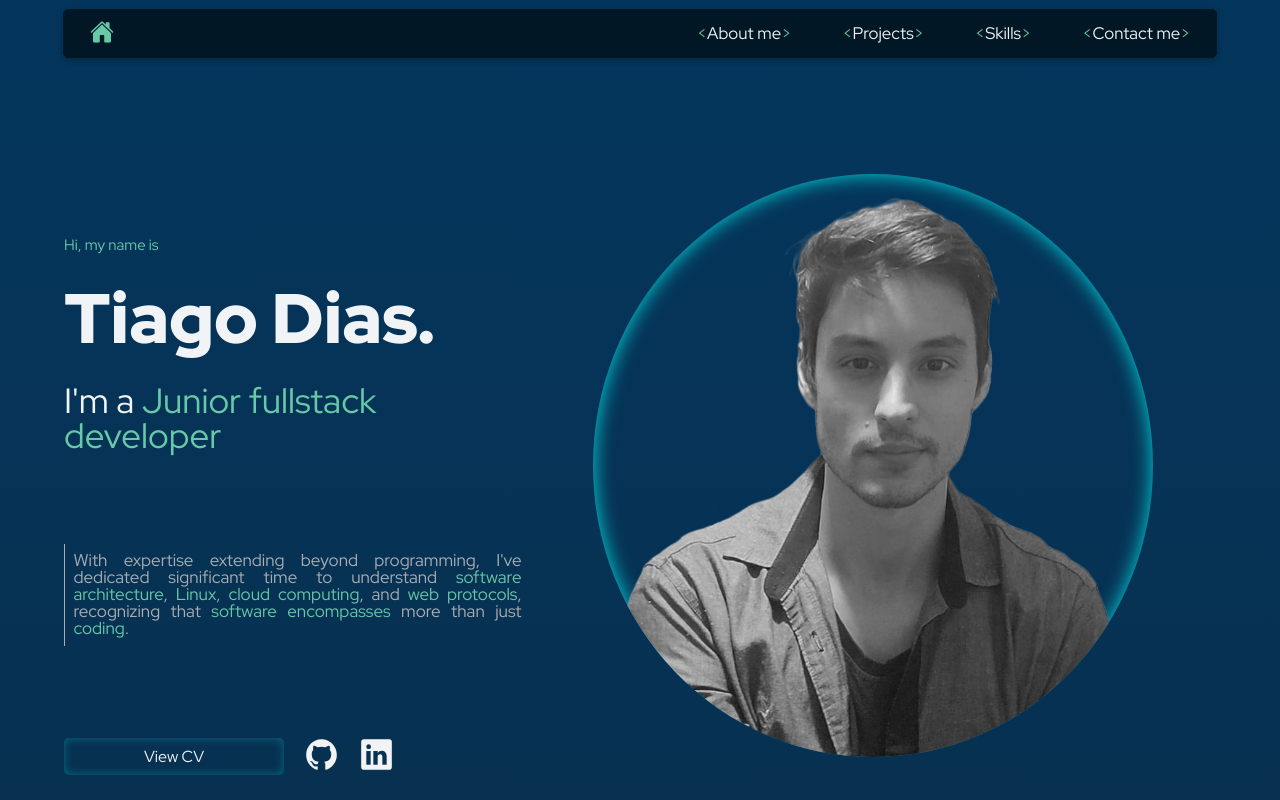
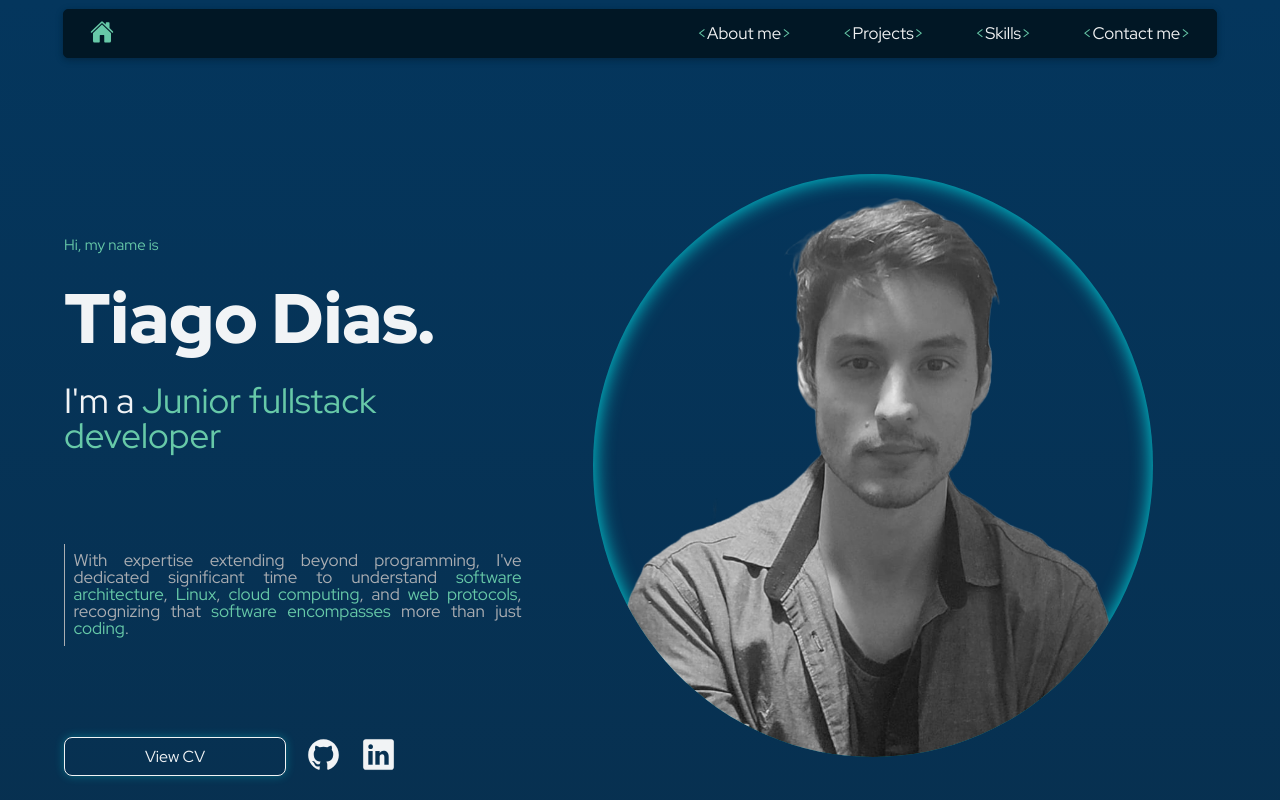
Before and after one commit to tiago0214/portfolio_V2, a plain HTML site: page index.html in a window 1280 px wide. Shown: the top 800 px of the page. Drawn offline with nearby package versions, Linux system fonts and the light colour scheme; a web font is replaced by a local one.

Commit message:
change view cv button

```diff
--- a/css/main.css
+++ b/css/main.css
@@ -86,10 +86,11 @@
     text-decoration: none;
     color: var(--cor-branco);
     padding: .5rem 5rem .5rem 5rem;
-    border-radius: 5px;
-    border: solid 2px var(--cor-branco);
+    border-radius: 8px;
+    border: solid 1px var(--cor-branca);
 
-    box-shadow: inset 0 0 10px rgba(0, 255, 255, 0.279);
+    /* box-shadow: inset 0 0 10px rgba(0, 255, 255, 0.279); */
+    box-shadow:  0 0 10px rgba(0, 255, 255, 0.279);
 
     transition: background-color 1s;
 }
```
